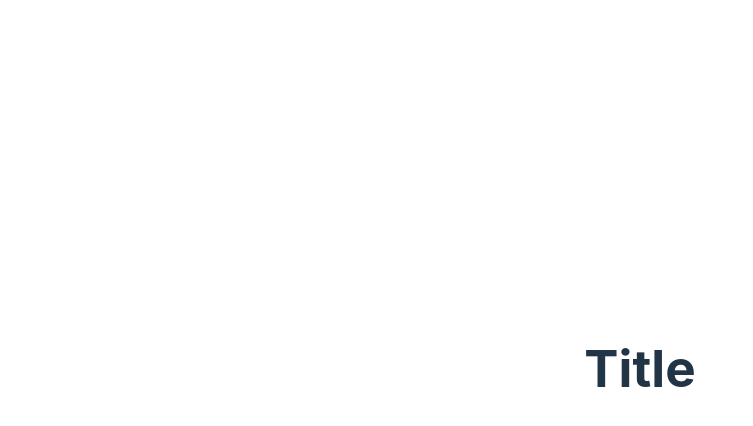
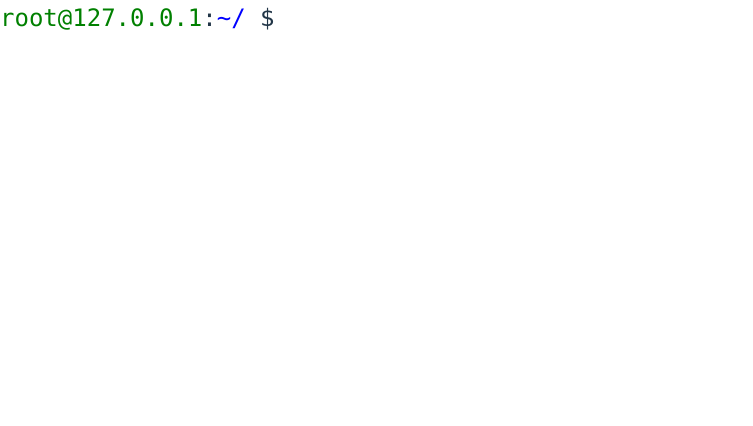
Before and after one commit to crisisdice/webOS, a Svelte app: page / in a window 1280 px wide. Shown: the top 426 px of the page, without its empty margins (0-753 px from the left). Built offline with nearby package versions, Linux system fonts and the light colour scheme.

Commit message:
web bash

```diff
--- a/package.json
+++ b/package.json
@@ -8,9 +8,9 @@
     "build": "vite build",
     "preview": "vite preview",
     "check": "svelte-check --tsconfig ./tsconfig.json",
-    "format": "prettier --write ./src/**/*.{js,svelte,html,ts}",
-    "lint": "eslint './src/**/*.{js,ts,svelte}'",
-    "lint:fix": "eslint --fix './src/**/*.{js,ts,svelte}'",
+    "format": "prettier --write ./src/**/*.{svelte,ts}",
+    "lint": "eslint './src/**/*.{ts,svelte}'",
+    "lint:fix": "eslint --fix './src/**/*.{ts,svelte}'",
     "prelint": "npm run format"
   },
   "devDependencies": {
--- a/src/App.svelte
+++ b/src/App.svelte
@@ -1,10 +1,7 @@
 <script lang="ts">
-  import Component from './lib/Component.svelte'
+  import Interface from './lib/Interface.svelte'
 </script>
 
 <main>
-  <h1>Title</h1>
-  <div class="card">
-    <Component/>
-  </div>
+  <Interface/>
 </main>
--- a/src/app.css
+++ b/src/app.css
@@ -1,6 +1,6 @@
 :root {
-  font-family: Inter, Avenir, Helvetica, Arial, sans-serif;
-  font-size: 16px;
+  font-family: Consolas, monaco, monospace;
+  font-size: 24px;
   line-height: 24px;
   font-weight: 400;
 
@@ -15,56 +15,8 @@
   -webkit-text-size-adjust: 100%;
 }
 
-a {
-  font-weight: 500;
-  color: #646cff;
-  text-decoration: inherit;
-}
-a:hover {
-  color: #535bf2;
-}
-
 body {
   margin: 0;
-  display: flex;
-  place-items: center;
-  min-width: 320px;
-  min-height: 100vh;
-}
-
-h1 {
-  font-size: 3.2em;
-  line-height: 1.1;
-}
-
-.card {
-  padding: 2em;
-}
-
-#app {
-  max-width: 1280px;
-  margin: 0 auto;
-  padding: 2rem;
-  text-align: center;
-}
-
-button {
-  border-radius: 8px;
-  border: 1px solid transparent;
-  padding: 0.6em 1.2em;
-  font-size: 1em;
-  font-weight: 500;
-  font-family: inherit;
-  background-color: #1a1a1a;
-  cursor: pointer;
-  transition: border-color 0.25s;
-}
-button:hover {
-  border-color: #646cff;
-}
-button:focus,
-button:focus-visible {
-  outline: 4px auto -webkit-focus-ring-color;
 }
 
 @media (prefers-color-scheme: light) {
@@ -72,10 +24,4 @@ button:focus-visible {
     color: #213547;
     background-color: #ffffff;
   }
-  a:hover {
-    color: #747bff;
-  }
-  button {
-    background-color: #f9f9f9;
-  }
 }
--- a/src/lib/Component.svelte
+++ /dev/null
@@ -1,8 +0,0 @@
-<script lang="ts">
-</script>
-
-<div>
-</div>
-
-<style>
-</style>
--- /dev/null
+++ b/src/lib/Interface.svelte
@@ -0,0 +1,196 @@
+<style>
+  input {
+    left: -1000px;
+    position: absolute;
+  }
+
+  .caret-empty {
+    animation: empty 1s step-end infinite;
+    color: transparent;
+  }
+
+  .caret-full {
+    animation: full 1s step-end infinite;
+    color: #fff;
+  }
+
+  @keyframes empty {
+    50% {
+      background-color: #fff;
+    }
+  }
+
+  @keyframes full {
+    50% {
+      background-color: #fff;
+      color: #000;
+    }
+  }
+</style>
+
+<script lang="ts">
+  import Prompt from './Prompt.svelte'
+
+  const EMPTY = ''
+  const DASH = '_'
+
+  let oldCmds: { cmd: string; output: string } = []
+  let precaret = ''
+  let caret = DASH
+  let postcaret = ''
+  let caretClass = 'caret-empty'
+  let shifted = false
+  let controlled = false
+  let prevCmd = 0
+
+  const echo = (args: string) => {
+    return args.replaceAll('"', '')
+  }
+
+  const evaluate = (input: string) => {
+    if (input === EMPTY) return
+
+    const cmds = {
+      echo: echo,
+    }
+
+    // TODO command parsing
+    const cmd = input.split(' ')?.[0] ?? input
+
+    const args = input.slice(input.indexOf(' '))
+
+    if (!cmds[cmd]) return `sh: command not found: ${cmd}`
+
+    return cmds[cmd](args)
+  }
+
+  const up = ({ keyCode }: KeyboardEvent) => {
+    console.log({ keyCode })
+    switch (keyCode) {
+      /* enter */
+      case 13: {
+        const cmd = caret === DASH ? `${precaret}${postcaret}` : `${precaret}${caret}${postcaret}`
+        oldCmds = [...oldCmds, { cmd, output: evaluate(cmd) }]
+        precaret = postcaret = EMPTY
+        caret = DASH
+        prevCmd = 0
+        return
+      }
+      /* left */
+      case 37: {
+        if (precaret === EMPTY) return
+        const lastIndex = precaret.length - 1
+        const last = precaret[lastIndex]
+        precaret = precaret.slice(0, lastIndex)
+        postcaret = caret === DASH ? EMPTY : `${caret}${postcaret}`
+        caret = last
+        caretClass = 'caret-full'
+        return
+      }
+      /* up */
+      case 38: {
+        postcaret = EMPTY
+        caret = DASH
+        const history = oldCmds.filter((c) => c.cmd !== EMPTY).reverse()
+        if (prevCmd < history.length) {
+          precaret = history[prevCmd].cmd
+          prevCmd += 1
+        }
+        return
+      }
+      /* down */
+      case 40: {
+        postcaret = EMPTY
+        caret = DASH
+        const history = oldCmds.filter((c) => c.cmd !== EMPTY).reverse()
+        if (prevCmd > -1) {
+          prevCmd -= 1
+        }
+        precaret = prevCmd === -1 ? EMPTY : history[prevCmd].cmd
+        if (prevCmd === -1) prevCmd = 0
+        return
+      }
+      /* right */
+      case 39: {
+        if (postcaret === EMPTY) {
+          if (caret !== DASH) {
+            precaret = `${precaret}${caret}`
+          }
+          caret = DASH
+          caretClass = 'caret-empty'
+          return
+        }
+        const first = postcaret[0]
+        precaret = `${precaret}${caret}`
+        caret = first
+        postcaret = postcaret.slice(1, postcaret.length)
+        return
+      }
+      /* delete */
+      case 8: {
+        precaret = precaret.slice(0, precaret.length - 1)
+        return
+      }
+      default: {
+        if (controlled) {
+          if (keyCode === 76) {
+            oldCmds = []
+            precaret = postcaret = EMPTY
+            caret = DASH
+            return
+          }
+        }
+
+        if (keyCode === 17) {
+          controlled = false
+        }
+
+        // TODO improve keyboard parsing
+        if (keyCode > 31) {
+          precaret +=
+            keyCode === 222
+              ? shifted
+                ? '"'
+                : "'"
+              : keyCode > 64 && keyCode <= 90
+              ? String.fromCharCode(shifted ? keyCode : keyCode + 32)
+              : String.fromCharCode(keyCode)
+        }
+
+        if (keyCode === 16) {
+          shifted = false
+        }
+      }
+    }
+  }
+
+  const down = ({ keyCode }: KeyboardEvent) => {
+    switch (keyCode) {
+      /* shift */
+      case 16:
+        shifted = true
+        return
+      case 17:
+        controlled = true
+        return
+      default:
+        return
+    }
+  }
+</script>
+
+<div>
+  {#each oldCmds as oldCmd}
+    <Prompt>{oldCmd.cmd}</Prompt>
+    {#if oldCmd.output}<span>{oldCmd.output}</span>{/if}
+  {/each}
+  <Prompt>
+    {precaret}<span class={caretClass}>{caret}</span>{postcaret}
+  </Prompt>
+  <input
+    autofocus
+    on:keydown={down}
+    on:keyup={up}
+    on:blur={(e) => window.setTimeout(() => e.target.focus(), 0)}
+  />
+</div>
--- /dev/null
+++ b/src/lib/Prompt.svelte
@@ -0,0 +1,24 @@
+<style>
+  .usr {
+    color: green;
+  }
+
+  .pwd {
+    color: blue;
+  }
+
+  .prompt {
+    padding-top: 6px;
+  }
+</style>
+
+<script lang="ts">
+  let usr = 'root@127.0.0.1'
+  let pwd = '~/'
+</script>
+
+<div class="prompt">
+  <span>
+    <span class="usr">{usr}</span>:<span class="pwd">{pwd}</span> $ <slot />
+  </span>
+</div>
```
Also changed, not shown: 2 other files (tests, documents, lock files or other folders).
